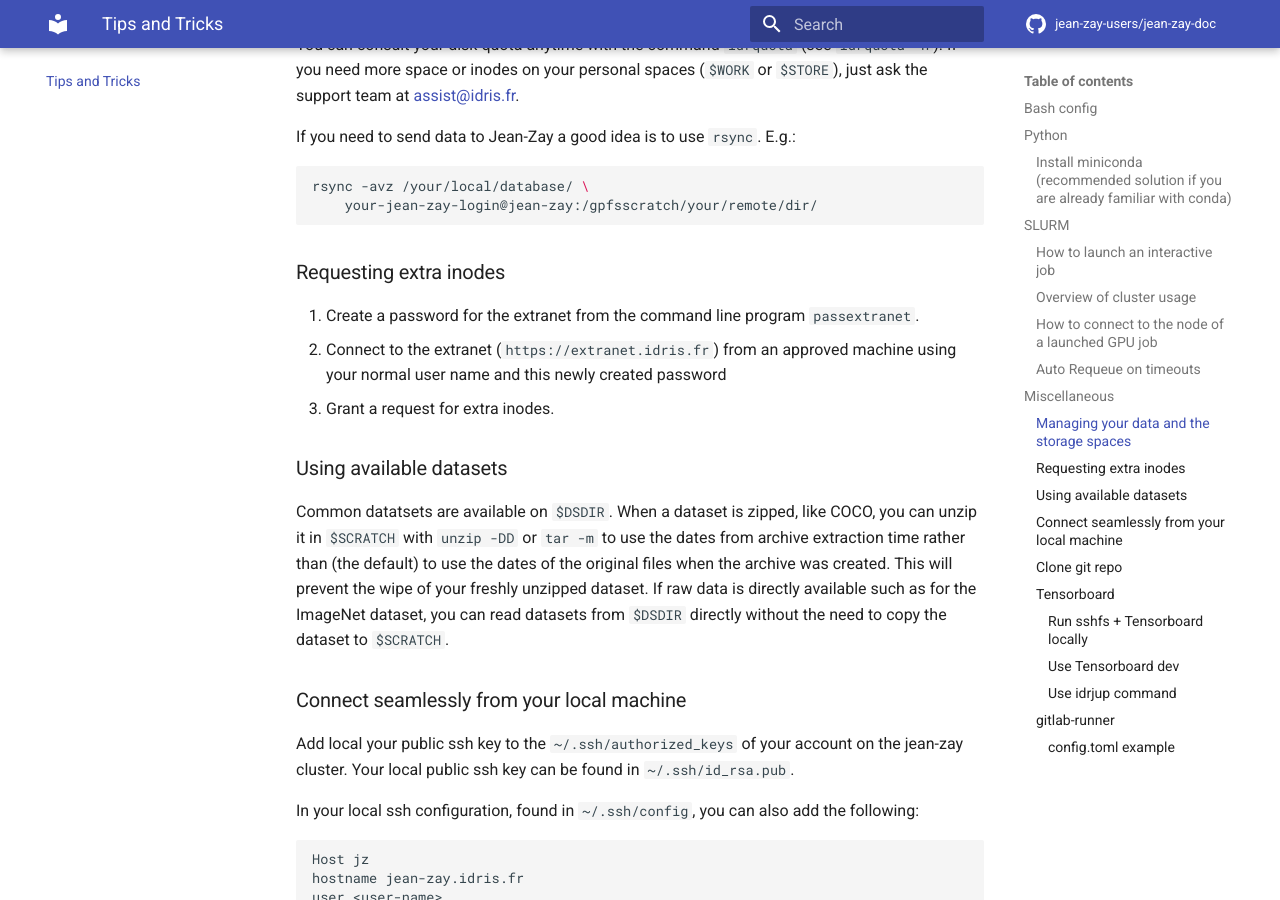
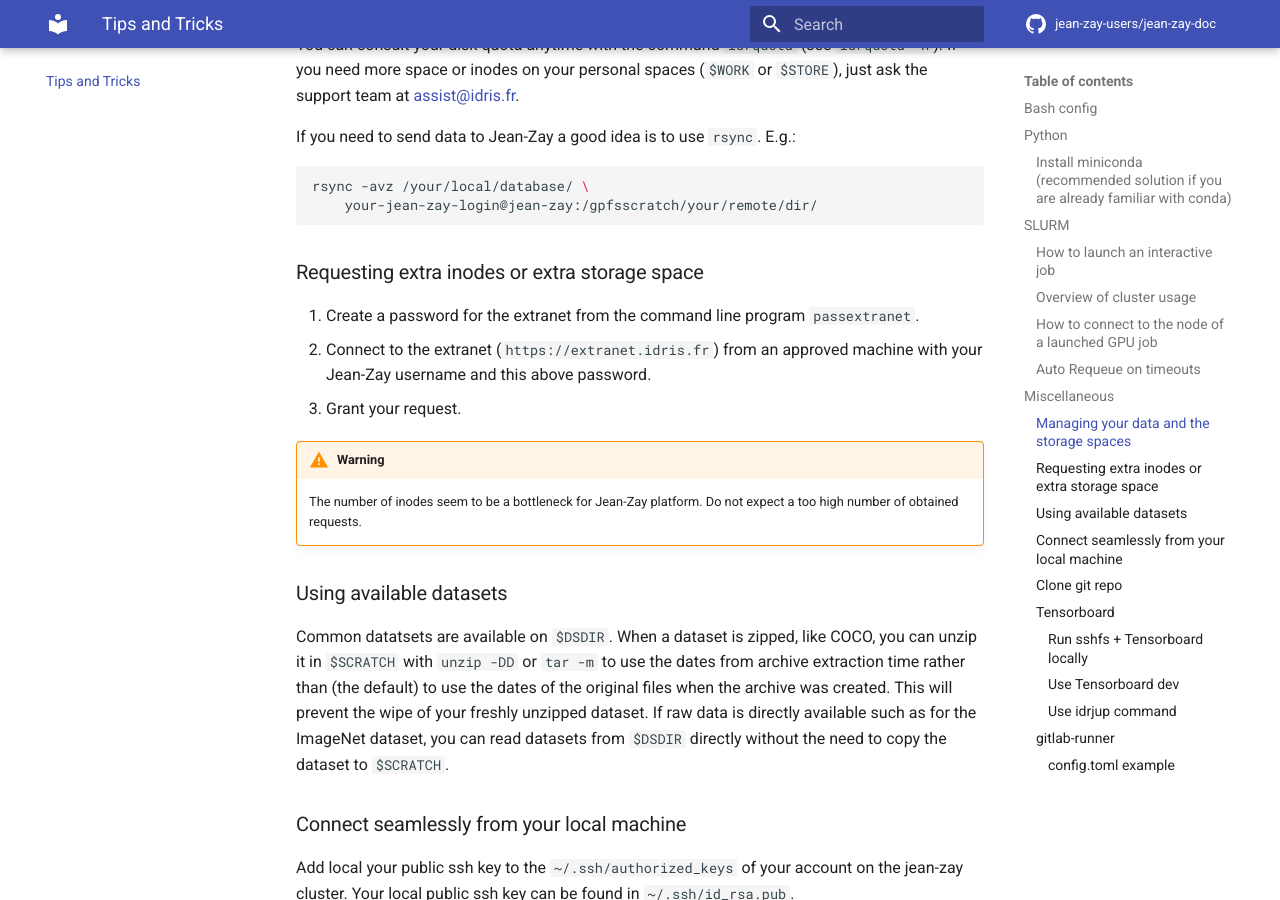
Before and after one commit to jean-zay-users/jean-zay-doc, an MkDocs documentation site: the page built from docs/tips-and-tricks.md, in a window 1280 px wide and 900 px high, scrolled down 4148 px. Built offline with MkDocs 1.6.1 and Material for MkDocs 9.7.7, drawn with Linux system fonts in a browser that asks for light colours; comment, search, counter and statistics services are not loaded.

Commit message:
Update tips-and-tricks.md

````diff
--- a/docs/tips-and-tricks.md
+++ b/docs/tips-and-tricks.md
@@ -207,11 +207,15 @@
 rsync -avz /your/local/database/ \
     your-jean-zay-login@jean-zay:/gpfsscratch/your/remote/dir/
 ```
-### Requesting extra inodes
+### Requesting extra inodes or extra storage space
 
 1. Create a password for the extranet from the command line program `passextranet`.
-2. Connect to the extranet (`https://extranet.idris.fr`) from an approved machine using your normal user name and this newly created password
-3. Grant a request for extra inodes.
+2. Connect to the extranet (`https://extranet.idris.fr`) from an approved machine with your Jean-Zay username and this above password.
+3. Grant your request.
+
+!!! warning
+    The number of inodes seem to be a bottleneck for Jean-Zay platform. Do not expect a too high number of obtained requests.
+
 
 
 ### Using available datasets
````
